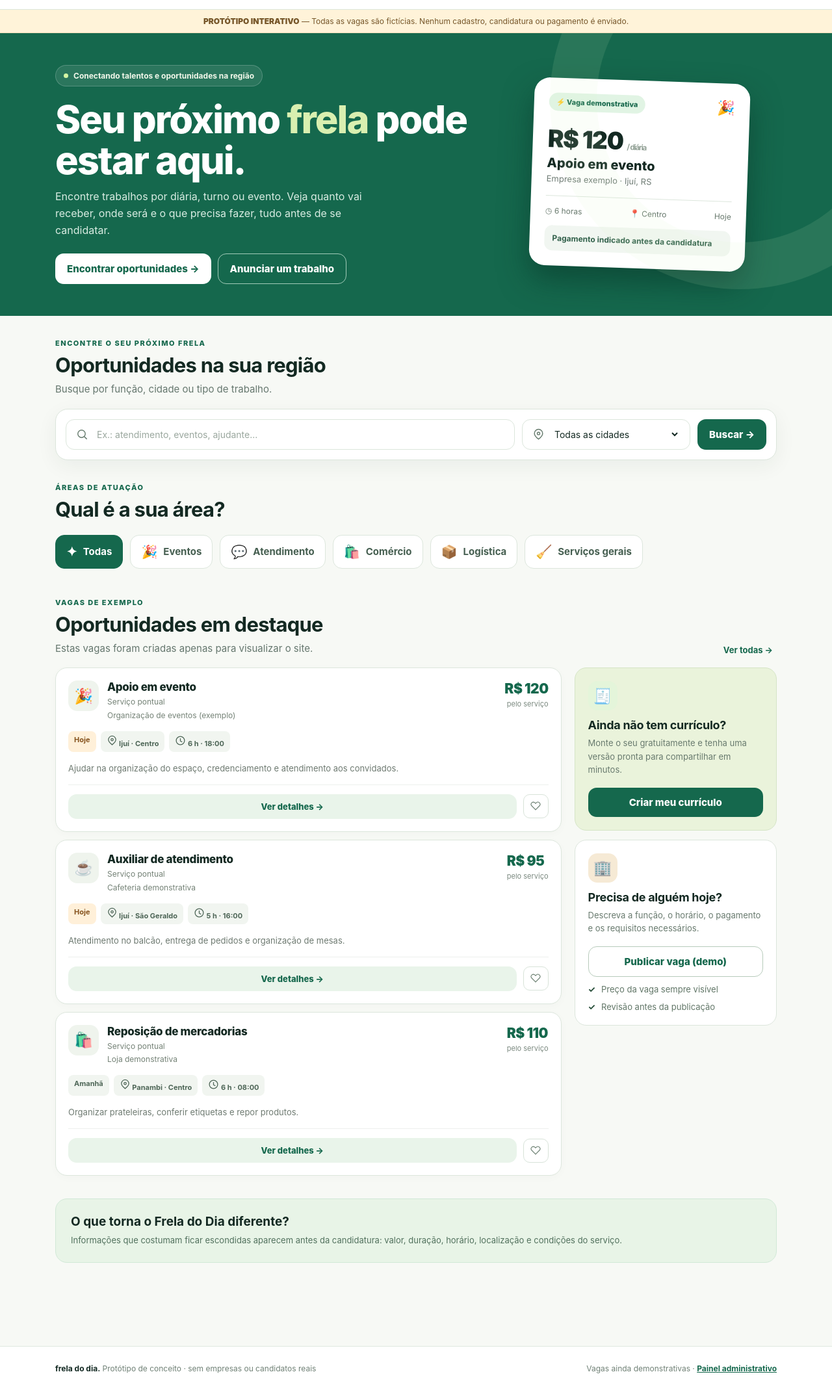
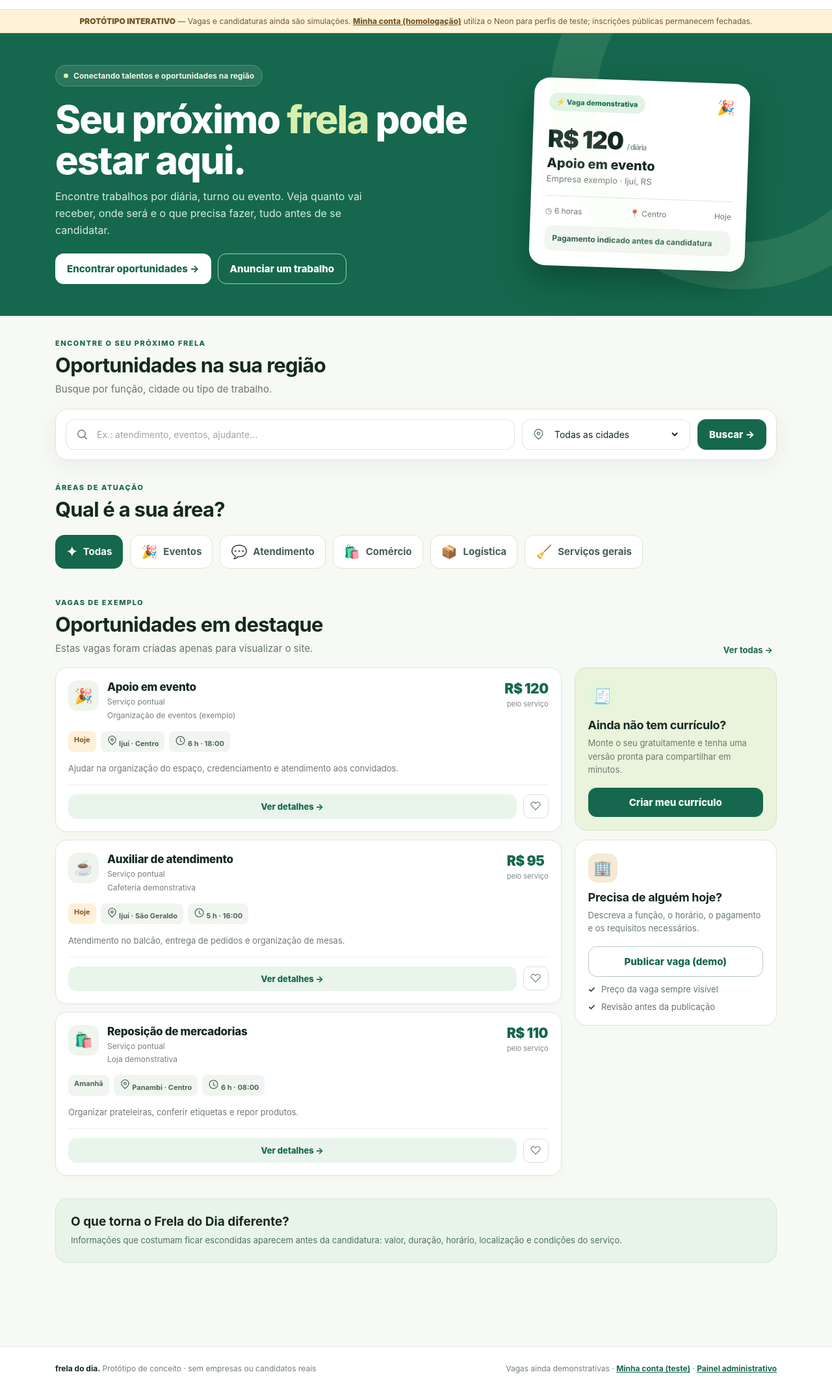
Before and after one commit to l7-COLLAB/frela-do-dia, a plain HTML site: page index.html in a window 1280 px wide. Shown: the part 61-2212 px from the top of the page at 65% size. Drawn offline with Linux system fonts and the light colour scheme.

Commit message:
feat(site): indicar acesso à área de conta restrita a testes mantendo vagas demonstrativas

```diff
--- a/index.html
+++ b/index.html
@@ -54,7 +54,7 @@
 <symbol id="i-clock" viewBox="0 0 24 24"><circle cx="12" cy="12" r="9" fill="none" stroke="currentColor" stroke-width="1.8"/><path d="M12 7v6l4 2" fill="none" stroke="currentColor" stroke-width="1.8"/></symbol>
 </defs></svg>
 <header class="top"><div class="wrap top-in"><a href="#" class="brand" id="logoLink" aria-label="Frela do Dia, início"><span class="brandmark"><svg><use href="#i-bag"/></svg></span><span><div class="brandname">frela<span>do</span>dia<span style="color:#e6a735">.</span></div><div class="brandcaption">TRABALHO PERTO DE VOCÊ</div></span></a><nav class="toplinks"><button class="desktop-only" data-page="jobs">Explorar vagas</button><button class="desktop-only" data-page="resume">Criar currículo</button><button id="openCompanyTop" class="btn btn-primary btn-sm">Anunciar +</button></nav></div></header>
-<div class="demo-banner"><b>PROTÓTIPO INTERATIVO</b> — Todas as vagas são fictícias. Nenhum cadastro, candidatura ou pagamento é enviado.</div>
+<div class="demo-banner"><b>PROTÓTIPO INTERATIVO</b> — Vagas e candidaturas ainda são simulações. <a href="/conta/" style="text-decoration:underline;font-weight:800">Minha conta (homologação)</a> utiliza o Neon para perfis de teste; inscrições públicas permanecem fechadas.</div>
 <main>
  <section id="homePage" class="page active">
  <div class="hero"><div class="wrap hero-in"><div><span class="eyebrow"><span class="dot"></span> Conectando talentos e oportunidades na região</span><h1>Seu próximo <em>frela</em> pode estar aqui.</h1><p>Encontre trabalhos por diária, turno ou evento. Veja quanto vai receber, onde será e o que precisa fazer, tudo antes de se candidatar.</p><div class="heroactions"><button class="btn btn-white" data-page="jobs">Encontrar oportunidades →</button><button class="btn btn-outline" style="background:transparent;color:#fff;border-color:#a1cbb8" id="openCompanyHero">Anunciar um trabalho</button></div></div><div class="hero-side"><div class="floating-card"><div class="float-top"><span class="float-pill">⚡ Vaga demonstrativa</span><span style="font-size:22px">🎉</span></div><div class="float-money">R$ 120 <span style="font-size:12px;font-weight:600;color:#8a9a8e">/ diária</span></div><div class="float-title">Apoio em evento</div><div class="float-company">Empresa exemplo · Ijuí, RS</div><div class="float-meta"><span>◷ 6 horas</span><span>📍 Centro</span><span>Hoje</span></div><div class="float-footer">Pagamento indicado antes da candidatura</div></div></div></div></div>
@@ -96,7 +96,7 @@
  <div class="owner-list" id="myAdsList"></div>
 </div></section>
 </main>
-<footer class="footer"><div class="wrap footer-in"><span><strong>frela do dia.</strong> Protótipo de conceito · sem empresas ou candidatos reais</span><span>Vagas ainda demonstrativas · <a href="/painel/" style="color:#15684d;text-decoration:underline;font-weight:750">Painel administrativo</a></span></div></footer>
+<footer class="footer"><div class="wrap footer-in"><span><strong>frela do dia.</strong> Protótipo de conceito · sem empresas ou candidatos reais</span><span>Vagas ainda demonstrativas · <a href="/conta/" style="color:#15684d;text-decoration:underline;font-weight:750">Minha conta (teste)</a> · <a href="/painel/" style="color:#15684d;text-decoration:underline;font-weight:750">Painel administrativo</a></span></div></footer>
 <nav class="bottom-nav" aria-label="Navegação principal"><button class="active" data-page="home"><svg><use href="#i-home"/></svg>Início</button><button data-page="jobs"><svg><use href="#i-search"/></svg>Vagas</button><button data-page="resume"><svg><use href="#i-file"/></svg>Currículo</button><button data-page="profile"><svg><use href="#i-user"/></svg>Meu perfil</button></nav>
 <div class="modal-backdrop" id="modalBackdrop" role="presentation"><div class="modal" role="dialog" aria-modal="true" aria-labelledby="modalTitle"><div class="modal-head"><h2 id="modalTitle">Detalhes da vaga</h2><button class="close" id="closeModal" aria-label="Fechar">×</button></div><div id="modalBody"></div></div></div>
 <div id="toast" class="toast" role="status" aria-live="polite"></div>
```
